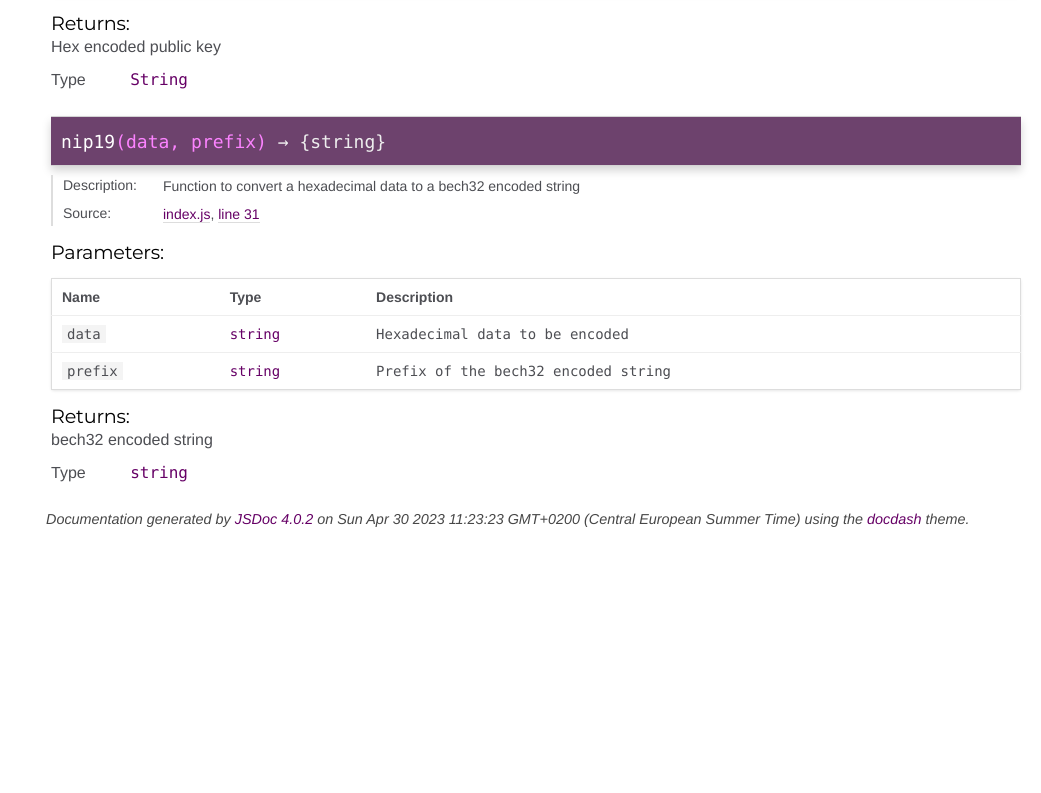
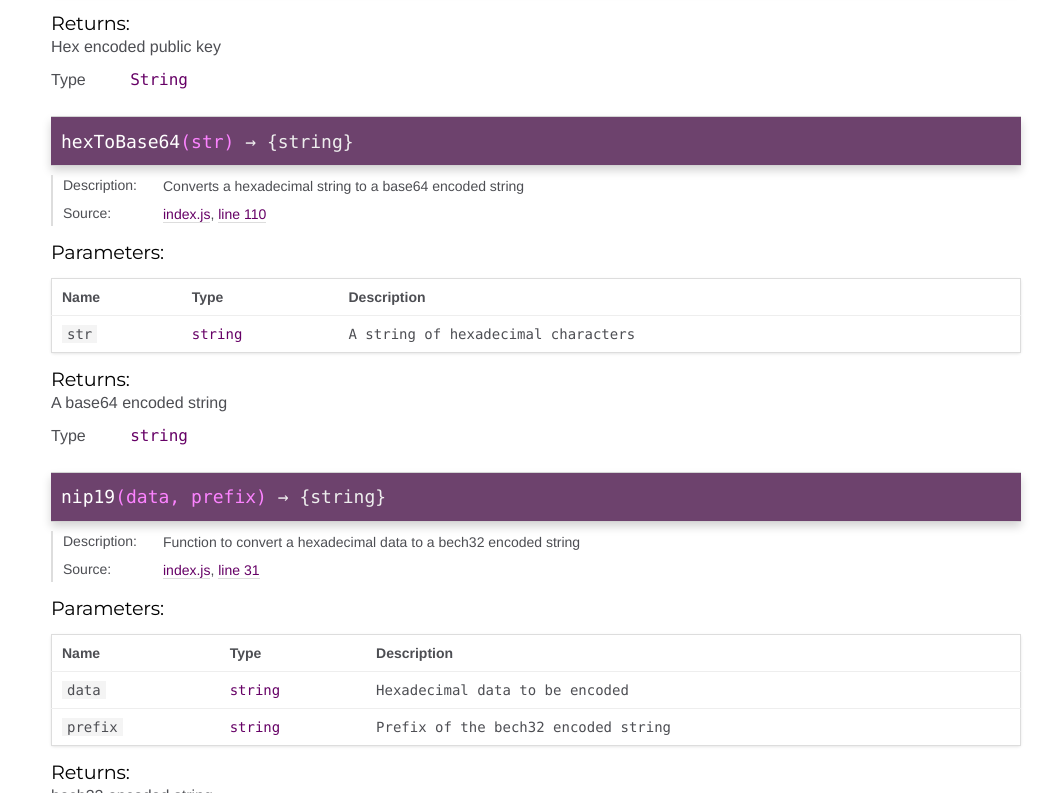
Before and after one commit to melvincarvalho/noskey, a website: page docs/global.html in a window 1280 px wide. Shown: the part 2007-2800 px from the top of the page, without its empty margins (239-1280 px from the left). Before the commit the page ends 2549 px from the top, so only its background shows below. Drawn offline with Linux system fonts and the light colour scheme.

Commit message:
add jsdoc for hexToBase64

```diff
--- a/docs/global.html
+++ b/docs/global.html
@@ -29,7 +29,7 @@
 <nav >
 
 
-    <h2><a href="index.html">Home</a></h2><h3>Global</h3><ul><li><a href="global.html#bufferToHex">bufferToHex</a></li><li><a href="global.html#decodeBytes">decodeBytes</a></li><li><a href="global.html#encodeBytes">encodeBytes</a></li><li><a href="global.html#generate_public_key">generate_public_key</a></li><li><a href="global.html#getPublicKey">getPublicKey</a></li><li><a href="global.html#nip19">nip19</a></li></ul>
+    <h2><a href="index.html">Home</a></h2><h3>Global</h3><ul><li><a href="global.html#bufferToHex">bufferToHex</a></li><li><a href="global.html#decodeBytes">decodeBytes</a></li><li><a href="global.html#encodeBytes">encodeBytes</a></li><li><a href="global.html#generate_public_key">generate_public_key</a></li><li><a href="global.html#getPublicKey">getPublicKey</a></li><li><a href="global.html#hexToBase64">hexToBase64</a></li><li><a href="global.html#nip19">nip19</a></li></ul>
 
 </nav>
 
@@ -979,6 +979,164 @@ Gets a public key from a given private key</li></ul></dd>
 
 
 
+    <h4 class="name" id="hexToBase64"><span class="type-signature"></span>hexToBase64<span class="signature">(str)</span><span class="type-signature"> &rarr; {string}</span></h4>
+
+
+
+
+
+
+<dl class="details">
+
+    <dt class="tag-description">Description:</dt>
+    <dd class="tag-description"><ul class="dummy"><li>Converts a hexadecimal string to a base64 encoded string</li></ul></dd>
+
+
+
+    <dt class="tag-source">Source:</dt>
+    <dd class="tag-source"><ul class="dummy"><li>
+        <a href="index.js.html">index.js</a>, <a href="index.js.html#line110">line 110</a>
+    </li></ul></dd>
+
+
+
+
+
+
+
+
+
+
+
+
+
+
+
+
+
+
+
+
+
+
+
+
+
+
+
+
+
+
+
+</dl>
+
+
+
+
+
+
+
+
+
+
+
+
+
+    <h5 class="h5-parameters">Parameters:</h5>
+
+
+<table class="params">
+    <thead>
+    <tr>
+
+        <th>Name</th>
+
+
+        <th>Type</th>
+
+
+
+
+
+        <th class="last">Description</th>
+    </tr>
+    </thead>
+
+    <tbody>
+
+
+        <tr>
+
+                <td class="name"><code>str</code></td>
+
+
+            <td class="type">
+
+
+<span class="param-type">string</span>
+
+
+
+
+            </td>
+
+
+
+
+
+            <td class="description last">A string of hexadecimal characters</td>
+        </tr>
+
+
+    </tbody>
+</table>
+
+
+
+
+
+
+
+
+
+
+
+
+
+
+
+
+<h5 class="h5-returns">Returns:</h5>
+
+
+<div class="param-desc">
+    A base64 encoded string
+</div>
+
+
+
+<dl class="param-type">
+    <dt>
+        Type
+    </dt>
+    <dd>
+
+<span class="param-type">string</span>
+
+
+
+    </dd>
+</dl>
+
+
+
+
+
+
+
+
+
+
     <h4 class="name" id="nip19"><span class="type-signature"></span>nip19<span class="signature">(data, prefix)</span><span class="type-signature"> &rarr; {string}</span></h4>
 
 
@@ -1176,7 +1334,7 @@ Gets a public key from a given private key</li></ul></dd>
 <br class="clear">
 
 <footer>
-    Documentation generated by <a href="https://github.com/jsdoc3/jsdoc">JSDoc 4.0.2</a> on Sun Apr 30 2023 11:23:23 GMT+0200 (Central European Summer Time) using the <a href="https://github.com/clenemt/docdash">docdash</a> theme.
+    Documentation generated by <a href="https://github.com/jsdoc3/jsdoc">JSDoc 4.0.2</a> on Sun Apr 30 2023 11:28:34 GMT+0200 (Central European Summer Time) using the <a href="https://github.com/clenemt/docdash">docdash</a> theme.
 </footer>
 
 <script>prettyPrint();</script>
```
Also changed, not shown: docs/index.html (+2 -2 lines), docs/index.js.html (+7 -3 lines), lib/index.js.
